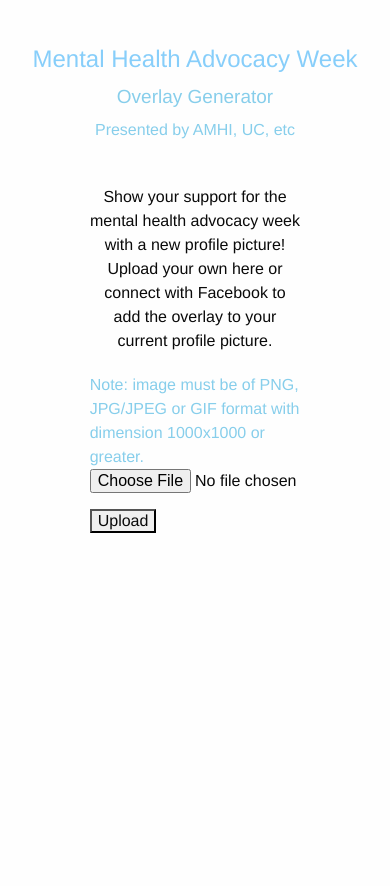
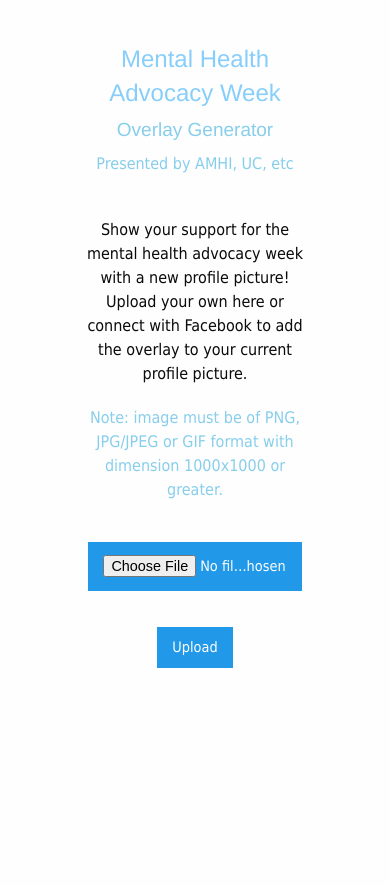
Before and after one commit to lzjurin/amhi_advocacy_week, a Flask app: page / in a window 390 px wide. Run offline with Flask 2, Linux system fonts and the light colour scheme; some libraries are stand-ins or nearby versions.

Commit message:
Squashing CSS changes:
Removing horizontal margins in CSS

Adding more responsiveness and improving error messages

Fixing centering

```diff
--- a/static/style.css
+++ b/static/style.css
@@ -1,5 +1,8 @@
 body {
-    margin: 5vh 5vw;
+    margin: 5vh auto;
+    width: 60%;
+    max-width: 700px;
+    font-family: "Tahoma", Geneva, sans-serif
 }
 body > div > h1 {
     color: lightskyblue;
@@ -14,6 +17,25 @@ body > .desc {
     width: 60%;
 }
 body > div#content {
-    margin: 5vh 20%;
-    width: 60%;
+    margin-top: 5vh;
+    margin-bottom: 5vh;
 }
+.file-upload {
+  position: relative;
+  overflow: hidden;
+  margin: 10px;
+}
+.file-upload input.file-input {
+  position: absolute;
+  top: 0;
+  right: 0;
+  margin: 0;
+  padding: 0;
+  font-size: 20px;
+  cursor: pointer;
+  opacity: 0;
+  filter: alpha(opacity=0);
+}
+.errors {
+    color: darkred;
+}
--- a/templates/home.html.jinja
+++ b/templates/home.html.jinja
@@ -3,20 +3,28 @@
 <div align='center' class='row desc'>
     Show your support for the mental health advocacy week with a new profile picture! Upload your own here or connect with Facebook to add the overlay to your current profile picture.
 </div>
-{% with messages = get_flashed_messages(with_categories=true) %}
-    {% if messages %}
-        <ul>
-            {% for category, message in messages %}
-                <li>{{ category }}: {{ message }}</li>
-            {% endfor %}
-        </ul>
-    {% endif %}
-{% endwith %}
 <div>
     <span>Note: image must be of PNG, JPG/JPEG or GIF format with dimension 1000x1000 or greater.</span>
     <form action='/' method='post' enctype="multipart/form-data">
-        <input type='file' name='file'>
-        <input type='submit' value='Upload'>
+        <fieldset>
+            <div align='center' class="row">
+                <div class="large-9 columns">
+                    <input class='button' type='file' name='file'>
+                </div>
+                <div class="large-3 columns">
+                    <input class='button' type='submit' value='Upload'>
+                </div>
+            </div>
+        </fieldset>
     </form>
+    {% with messages = get_flashed_messages(with_categories=true) %}
+        {% if messages %}
+            <div class='row errors'>
+                {% for category, message in messages %}
+                    <p>{{ category }}: {{ message }}</p>
+                {% endfor %}
+            </div>
+        {% endif %}
+    {% endwith %}
 </div>
 {% endblock %}
--- a/templates/layout.html.jinja
+++ b/templates/layout.html.jinja
@@ -3,6 +3,7 @@
 <head>
     <link rel="stylesheet" href="{{url_for('static', filename='foundation.min.css')}}">
     <link rel="stylesheet" href="{{url_for('static', filename='style.css')}}">
+    <link rel="stylesheet" href="https://maxcdn.bootstrapcdn.com/font-awesome/4.6.3/css/font-awesome.min.css">
     <title>AMHI Mental Health Advocacy Week - Overlay Generator</title>
     <meta charset="utf-8">
     <meta name="viewport" content="width=device-width, initial-scale=1.0">
@@ -13,7 +14,7 @@
         <h3>Overlay Generator</h3>
         <span>Presented by AMHI, UC, etc</span>
     </div>
-    <div id='content'>
+    <div id='content' align='center'>
         {% block body %}{% endblock %}
     </div>
 </body>
```
